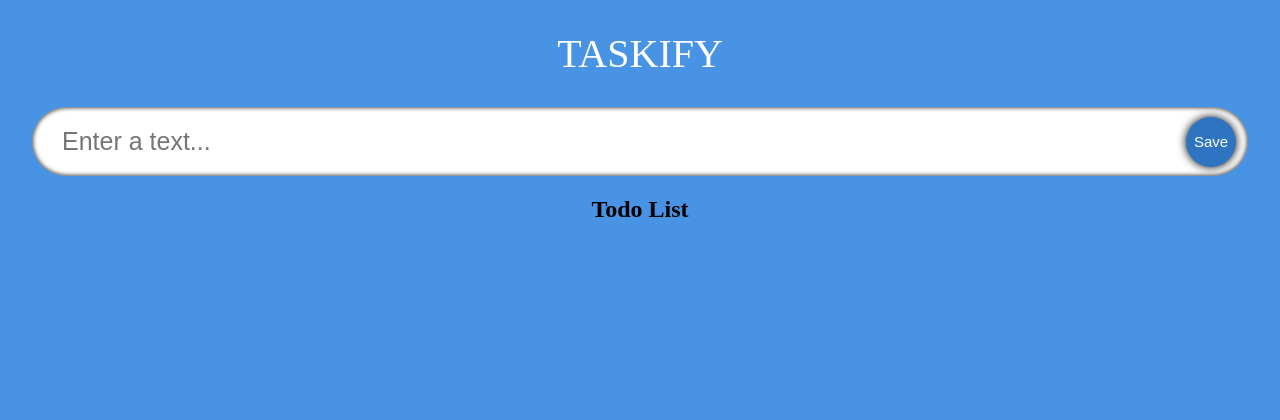
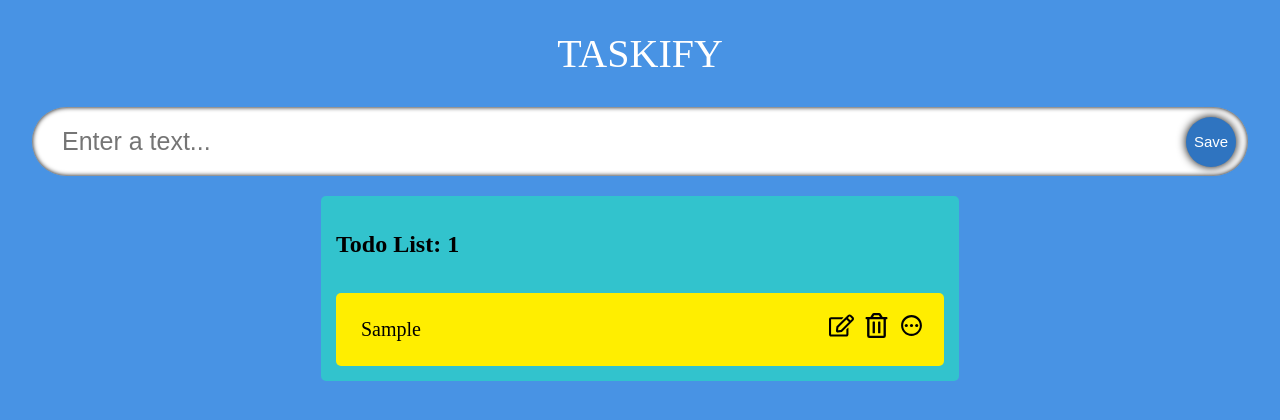
Before and after one commit to Maopos/taskfy-tsx, a React (Create React App) app: page / in a window 1280 px wide. Both pictures are taken after typing "Sample" into the empty fields and a click on the button "Save". Shown: the top 420 px of the page. Built offline with nearby package versions, Linux system fonts and the light colour scheme; a web font is replaced by a local one.

Commit message:
isDone & Delete todos

```diff
--- a/package.json
+++ b/package.json
@@ -12,6 +12,7 @@
     "@types/react-dom": "^17.0.11",
     "react": "^17.0.2",
     "react-dom": "^17.0.2",
+    "react-icons": "^4.3.1",
     "react-scripts": "5.0.0",
     "typescript": "^4.5.5",
     "web-vitals": "^2.1.4"
--- a/src/App.tsx
+++ b/src/App.tsx
@@ -28,7 +28,7 @@ const App: React.FC = () => {
     <div className="App">
       <span className="heading">Taskify</span>
       <InputField todo={todo} setTodo={setTodo} handleAdd={handleAdd} />
-      <TodoList />
+      <TodoList todos={todos} setTodos={setTodos} />
     </div>
   );
 };
--- /dev/null
+++ b/src/components/TodoItem.tsx
@@ -0,0 +1,47 @@
+import { Todo } from "../model";
+import { FaRegEdit, FaRegTrashAlt } from "react-icons/fa";
+import { MdOutlineDoneOutline, MdOutlinePending } from "react-icons/md";
+import "./styles.css";
+
+interface Props {
+  todoItem: Todo;
+  todos: Todo[];
+  setTodos: React.Dispatch<React.SetStateAction<Todo[]>>;
+}
+
+const TodoItem: React.FC<Props> = ({ todoItem, todos, setTodos }) => {
+  //
+  const { id, todo, isDone } = todoItem;
+
+  const handleDone = (id: string) => {
+    setTodos(todos.map((i) => (i.id === id ? { ...i, isDone: !i.isDone } : i)));
+  };
+
+  const deleteTodo = (id: string) => {
+    setTodos(todos.filter((i) => i.id !== id));
+  };
+
+  return (
+    <form className="todos__single">
+      {isDone ? (
+        <s className="todos__single--text">{todo}</s>
+      ) : (
+        <span className="todos__single--text">{todo}</span>
+      )}
+
+      <div>
+        <span className="icon">
+          <FaRegEdit />
+        </span>
+        <span className="icon" onClick={() => deleteTodo(id)}>
+          <FaRegTrashAlt />
+        </span>
+        <span className="icon" onClick={() => handleDone(id)}>
+          {isDone ? <MdOutlineDoneOutline /> : <MdOutlinePending />}
+        </span>
+      </div>
+    </form>
+  );
+};
+
+export default TodoItem;
--- a/src/components/TodoList.tsx
+++ b/src/components/TodoList.tsx
@@ -1,9 +1,21 @@
-const TodoList = () => {
- return (
-   <div>
-     <h2>Todo List</h2>
-   </div>
- );
+import { Todo } from "../model";
+import TodoItem from "./TodoItem";
+import "./styles.css";
+
+interface Props {
+  todos: Todo[];
+  setTodos: React.Dispatch<React.SetStateAction<Todo[]>>;
+}
+
+const TodoList: React.FC<Props> = ({ todos, setTodos }) => {
+  return (
+    <div className="todos">
+      <h2>Todo List: {todos.length}</h2>
+      {todos.map((i) => (
+        <TodoItem key={i.id} todoItem={i} todos={todos} setTodos={setTodos} />
+      ))}
+    </div>
+  );
 };
 
 export default TodoList;
--- a/src/components/styles.css
+++ b/src/components/styles.css
@@ -59,6 +59,7 @@
   width: 47.5%;
   padding: 15px;
   background-color: rgb(50, 195, 205);
+  margin-top: 20px;
 }
 
 .dragactive {
@@ -84,8 +85,8 @@
   border-radius: 5px;
   padding: 20px;
   margin-top: 15px;
-    background-image: url("https://img.freepik.com/free-photo/crumpled-yellow-paper-background-close-up_60487-2390.jpg?size=626&ext=jpg");
-    transition: 0.2s;
+  background: rgb(255, 238, 0);
+  transition: 0.5s;
 }
 
 .drag {
@@ -129,7 +130,7 @@
     flex-direction: column;
   }
   .todos {
-      width: 95%;
+    width: 85%;
     margin-bottom: 10px;
   }
 }
```
Also changed, not shown: 1 other file (tests, documents, lock files or other folders). Lines whose indentation alone changed are shown as unchanged.
